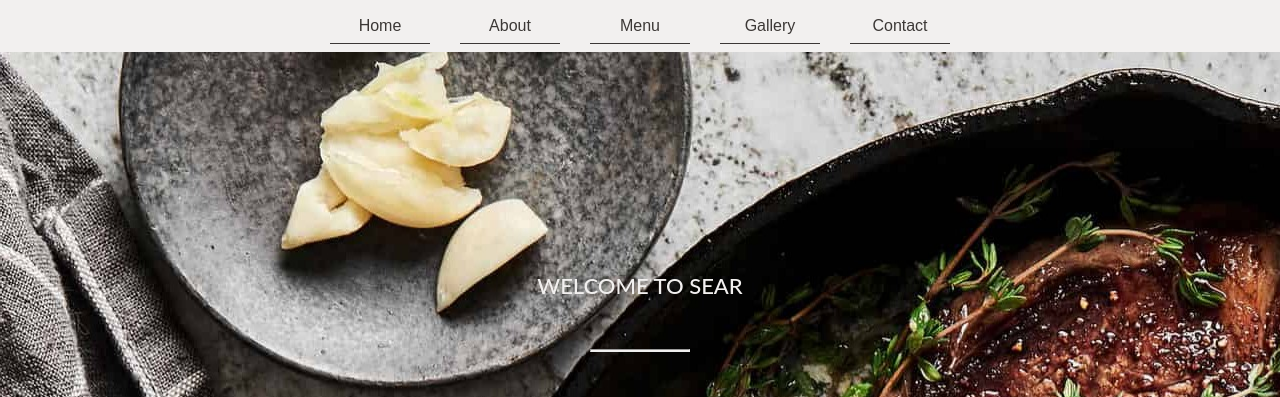
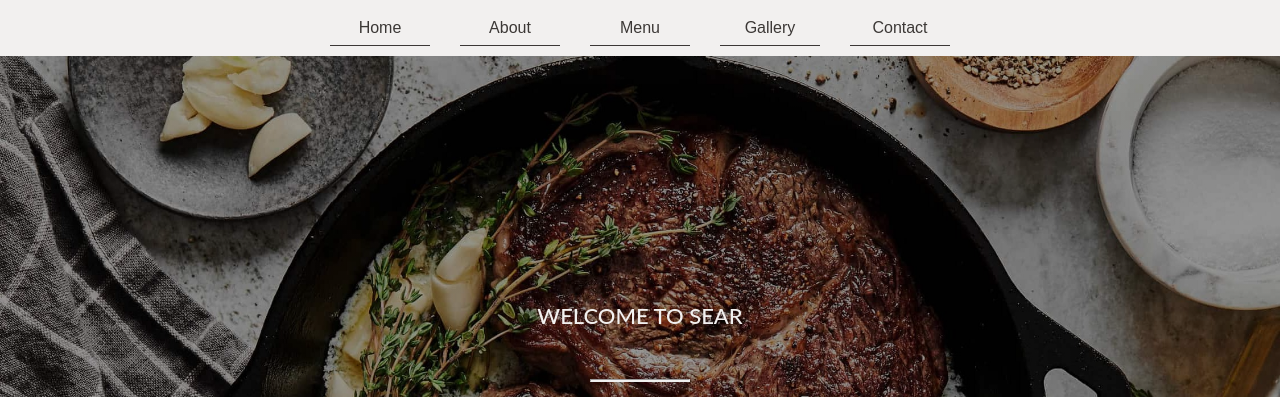
Before and after one commit to sivewritescode/restaurant-homepage, a website built with webpack: page src/template.html in a window 1280 px wide. Shown: the top 397 px of the page. Built offline with nearby package versions, Linux system fonts and the light colour scheme.

Commit message:
fix: Each tab has its own style

```diff
--- a/src/homepage.js
+++ b/src/homepage.js
@@ -3,7 +3,8 @@ export function loadHomepage() {
   const content = document.getElementById("content");
   content.innerHTML = "";
 
-  content.style.backgroundImage = "url('assets/images/sear-background-image.jpg')";
+  const homeContent = document.createElement("div");
+  homeContent.setAttribute("id", "home-content");
 
   const welcomeText = document.createElement("p");
   welcomeText.setAttribute("id", "welcome-text");
@@ -19,8 +20,10 @@ export function loadHomepage() {
   findATableBtn.setAttribute("id", "find-a-table");
   findATableBtn.textContent = "Find a Table";
 
-  content.appendChild(welcomeText);
-  content.appendChild(horizontal);
-  content.appendChild(headlineText);
-  content.appendChild(findATableBtn);
+  homeContent.appendChild(welcomeText);
+  homeContent.appendChild(horizontal);
+  homeContent.appendChild(headlineText);
+  homeContent.appendChild(findATableBtn);
+
+  content.appendChild(homeContent);
 }
--- a/src/styles.css
+++ b/src/styles.css
@@ -24,20 +24,20 @@
 
 body {
   height: 100vh;
-  background-image: url("assets/images/sear-background-image.jpg");
-  background-repeat: no-repeat;
-  background-size: cover;
-  background-position: center center;
-  backdrop-filter: brightness(60%);
-  background-color: rgba(255, 255, 255, 0.5);
-
-  display: flex;
-  flex-direction: column;
 }
 
 #content {
   height: 100%;
-  background-color: #3C3836;
+}
+
+#home-content {
+  height: 100%;
+  background:
+    linear-gradient(rgba(0, 0, 0, 0.4), rgba(0, 0, 0, 0.4)),
+    url("./assets/images/sear-background-image.jpg");
+  background-repeat: no-repeat;
+  background-size: cover;
+  background-position: center center;
 
   display: flex;
   flex-direction: column;
```
